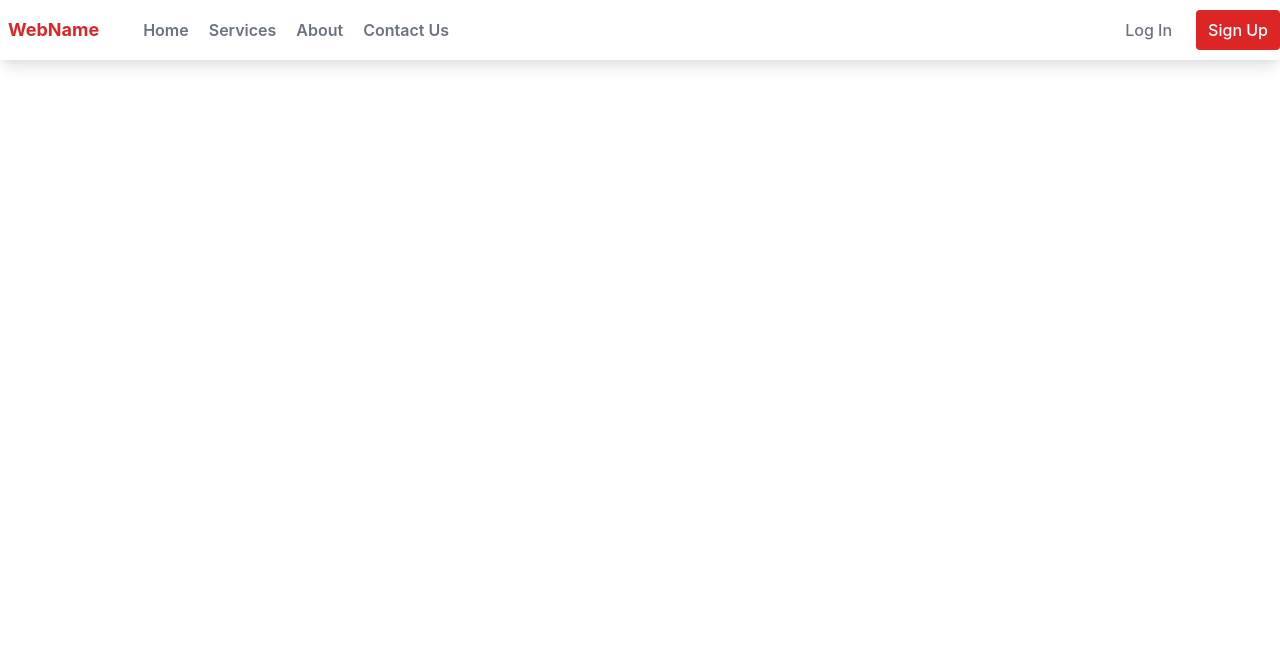
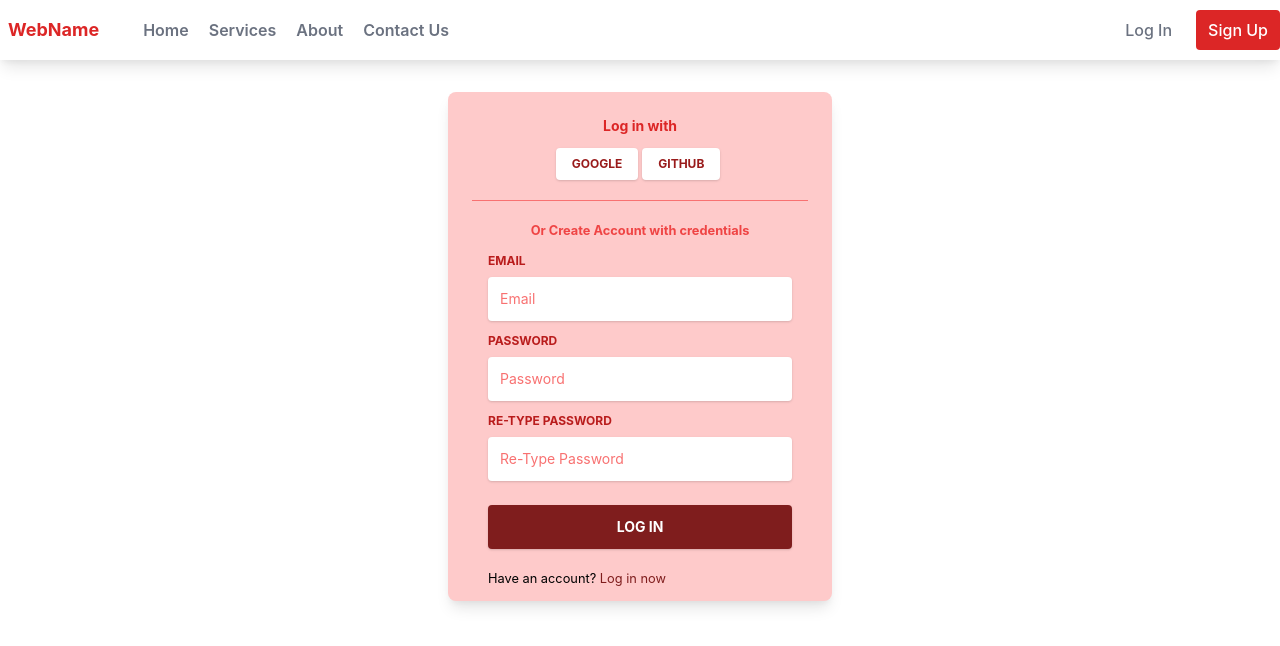
Before and after one commit to jbmakib/cardio-care, a React (Create React App) app: page /sign-up in a window 1280 px wide. Shown: the top 646 px of the page. Built offline with nearby package versions, Linux system fonts and the light colour scheme; no server answers.

Commit message:
sign up created and added in router

```diff
--- a/src/App.js
+++ b/src/App.js
@@ -5,6 +5,7 @@ import Home from "./Pages/Home/Home/Home";
 import Login from "./Pages/Login/Login/Login";
 import PrivateRoute from "./Pages/PrivateRoute/PrivateRoute";
 import Header from "./Pages/Shared/Header/Header/Header";
+import SignUp from "./Pages/SignUp/SignUp/SignUp";
 
 function App() {
     return (
@@ -21,6 +22,9 @@ function App() {
                     <Route path="/login">
                         <Login></Login>
                     </Route>
+                    <Route path="/sign-up">
+                        <SignUp></SignUp>
+                    </Route>
                 </Switch>
             </Router>
         </AuthProvider>
--- a/src/Pages/Login/Input/Input.js
+++ b/src/Pages/Login/Input/Input.js
@@ -15,6 +15,7 @@ const Input = ({ children, type, id, setInputState }) => {
                 onInput={(e) => setInputState(e.target.value)}
                 className="px-3 py-3 placeholder-red-400 text-red-700 bg-white rounded text-sm shadow focus:outline-none focus:shadow-outline w-full"
                 placeholder={children}
+                required
                 style={{
                     transition: "all 0.15s ease 0s",
                 }}
--- /dev/null
+++ b/src/Pages/SignUp/SignUp/SignUp.js
@@ -0,0 +1,111 @@
+import React from "react";
+import { Link, useLocation, useHistory } from "react-router-dom";
+import useAuth from "../../../hooks/useAuth";
+import LoginButton from "../../Login/LoginButton/LoginButton";
+import Input from "../../Login/Input/Input";
+
+const SignUp = () => {
+    const location = useLocation();
+    const history = useHistory();
+    const redirect_URI = location.state?.from || "/";
+
+    const { signInWithGoogle, signInWithGithub } = useAuth();
+
+    const handleSignIn = (provider) => {
+        provider()
+            .then((result) => {
+                history.push(redirect_URI);
+                console.log(result.user);
+            })
+            .catch((err) => {
+                console.log(err.message);
+            });
+    };
+    return (
+        <div className="container mx-auto px-4 h-full">
+            <div className="flex content-center items-center justify-center h-full">
+                <div className="w-full lg:w-4/12 px-4 py-8">
+                    <div className="relative flex flex-col min-w-0 break-words w-full shadow-lg rounded-lg bg-red-200 border-0">
+                        <div className="rounded-t mb-0 px-6 pt-6 pb-4">
+                            <div className="text-center mb-3">
+                                <h6 className="text-red-600 text-sm font-bold">
+                                    Log in with
+                                </h6>
+                            </div>
+                            <div className="btn-wrapper text-center">
+                                <LoginButton
+                                    onClick={() =>
+                                        handleSignIn(signInWithGoogle)
+                                    }
+                                >
+                                    Google
+                                </LoginButton>
+                                <LoginButton
+                                    onClick={() =>
+                                        handleSignIn(signInWithGithub)
+                                    }
+                                >
+                                    Github
+                                </LoginButton>
+                            </div>
+                            <hr className="mt-4 border-b-1 border-red-400" />
+                        </div>
+                        <div className="flex-auto px-4 lg:px-10 pt-0">
+                            <div className="text-red-500 text-center mb-3 font-bold">
+                                <small>
+                                    Or Create Account with credentials
+                                </small>
+                            </div>
+                            <form>
+                                <Input
+                                    type="email"
+                                    id="signUp-email-input"
+                                    // setInputState={setLoginEmail}
+                                >
+                                    Email
+                                </Input>
+                                <Input
+                                    type="password"
+                                    id="signUp-password-input"
+                                    // setInputState={setLoginPassword}
+                                >
+                                    Password
+                                </Input>
+                                <Input
+                                    type="password"
+                                    id="signUp-re-password-input"
+                                    // setInputState={setLoginPassword}
+                                >
+                                    Re-Type Password
+                                </Input>
+                                <div className="text-center mt-6">
+                                    <input
+                                        className="bg-red-900 text-white active:bg-red-700 text-sm font-bold uppercase px-6 py-3 rounded shadow hover:shadow-lg outline-none focus:outline-none mr-1 mb-1 w-full"
+                                        type="submit"
+                                        value="Log In"
+                                        style={{
+                                            transition: "all 0.15s ease 0s",
+                                        }}
+                                    ></input>
+                                </div>
+                            </form>
+                        </div>
+                        <div className="px-4 lg:px-10 my-3">
+                            <small>
+                                Have an account?{" "}
+                                <Link
+                                    to="/login"
+                                    className="text-red-900 hover:underline"
+                                >
+                                    Log in now
+                                </Link>
+                            </small>
+                        </div>
+                    </div>
+                </div>
+            </div>
+        </div>
+    );
+};
+
+export default SignUp;
```
